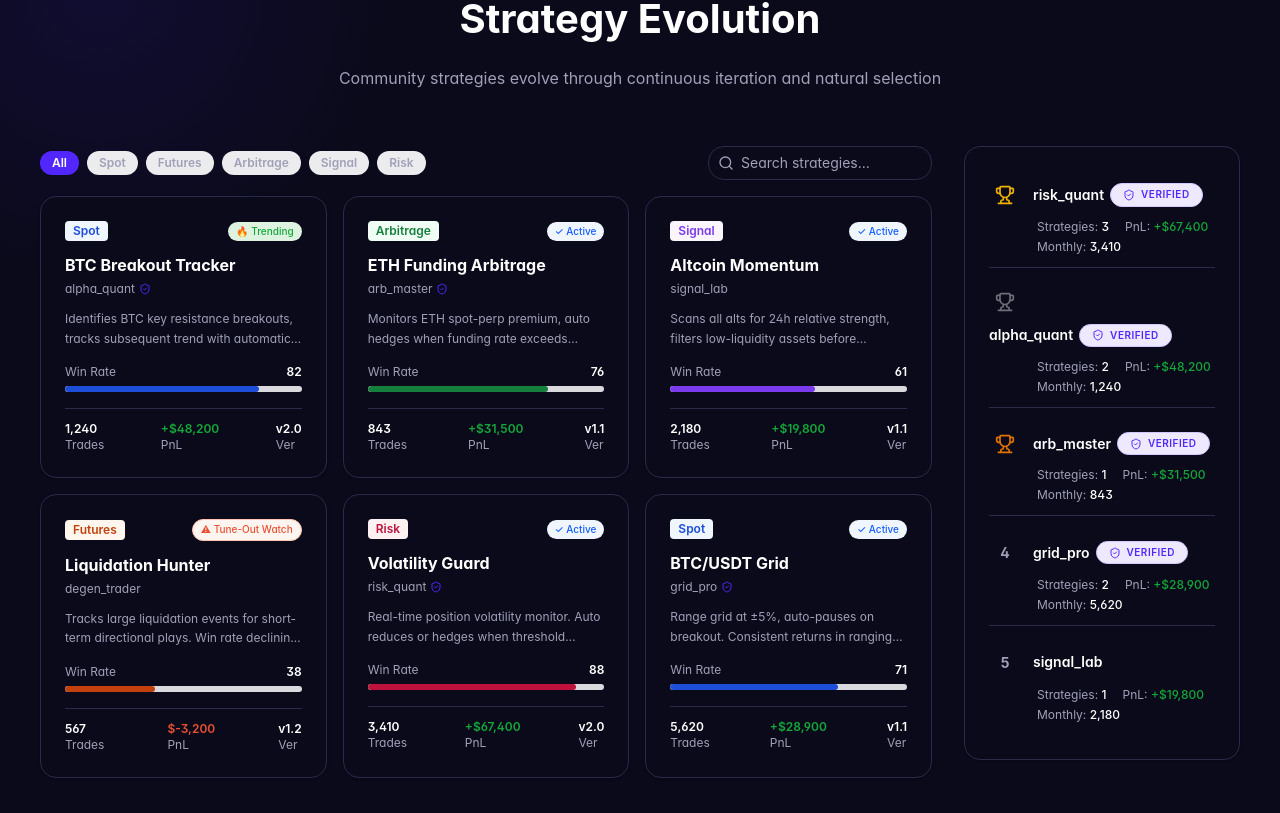
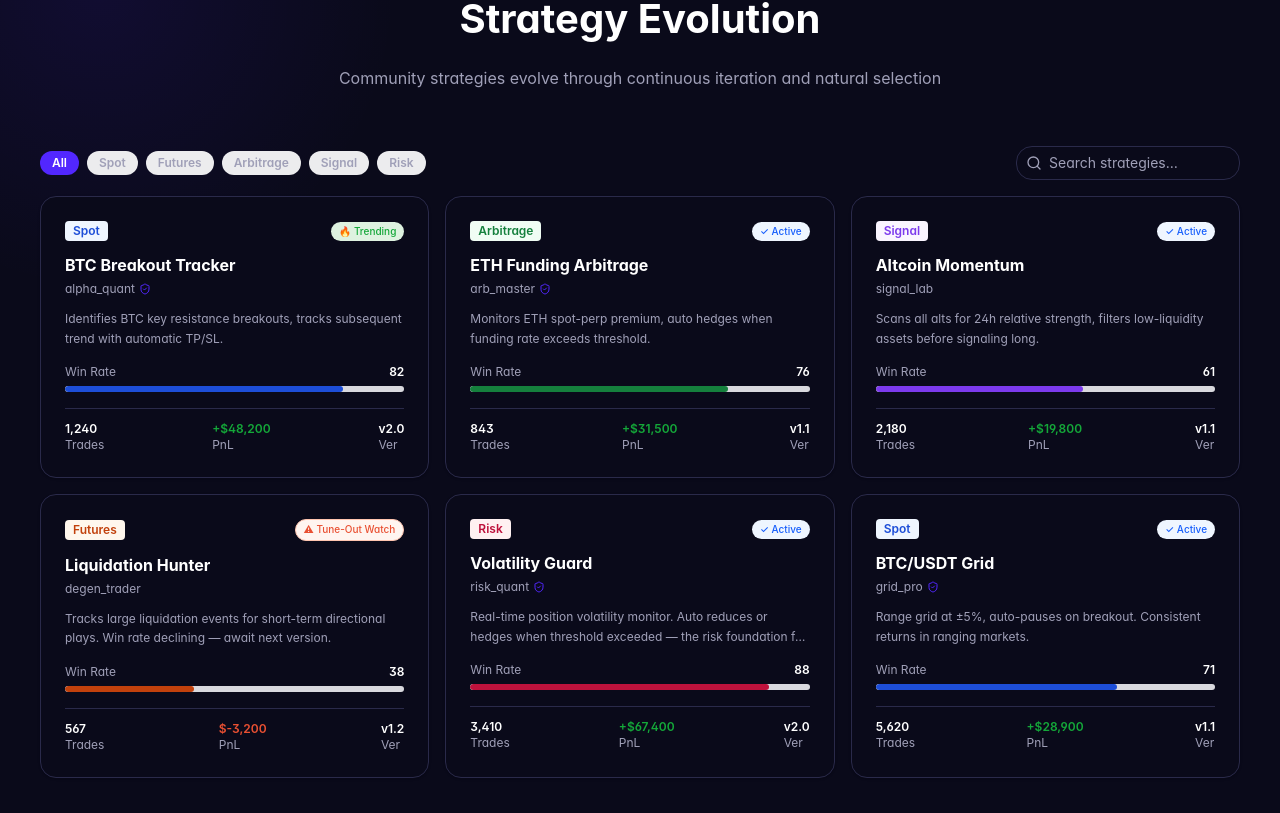
Before and after one commit to XXCRYPTO77/xxcrypto-gtm, a Next.js app: page /act3 in a window 1280 px wide. Shown: the part 4207-5020 px from the top of the page. Built offline with nearby package versions, Linux system fonts and the light colour scheme; a web font is replaced by a local one.

Commit message:
fix: move ContributorRank below strategy cards, full width

```diff
--- a/src/modules/ecosystem/index.tsx
+++ b/src/modules/ecosystem/index.tsx
@@ -291,11 +291,12 @@ export default function EcosystemModule() {
             {isZh ? '社区策略持续迭代，优胜劣汰，适者生存' : 'Community strategies evolve through continuous iteration and natural selection'}
           </p>
 
-          <div className="grid grid-cols-1 lg:grid-cols-4 gap-8" style={{ '--color-ink': '#FFFFFF', '--color-muted': '#A0A0B8', '--color-surface': '#12122A', '--color-border': '#2A2A4A', '--color-page': '#0A0A1A' } as React.CSSProperties}>
-            <div className="lg:col-span-3 [&_.rounded-2xl]:hover:shadow-[0_0_30px_rgba(82,39,255,0.25)] [&_.rounded-2xl]:hover:border-[rgba(82,39,255,0.4)]">
+          <div style={{ '--color-ink': '#FFFFFF', '--color-muted': '#A0A0B8', '--color-surface': '#12122A', '--color-border': '#2A2A4A', '--color-page': '#0A0A1A' } as React.CSSProperties}>
+            <div className="[&_.rounded-2xl]:hover:shadow-[0_0_30px_rgba(82,39,255,0.25)] [&_.rounded-2xl]:hover:border-[rgba(82,39,255,0.4)]">
               <StrategyLibrary strategies={STRATEGIES} isZh={isZh} />
             </div>
-            <div>
+            <div className="mt-12">
+              <h3 className="text-xl font-bold text-white mb-6 text-center">{isZh ? '策略贡献者排名' : 'Top Strategy Contributors'}</h3>
               <ContributorRank isZh={isZh} />
             </div>
           </div>
```
